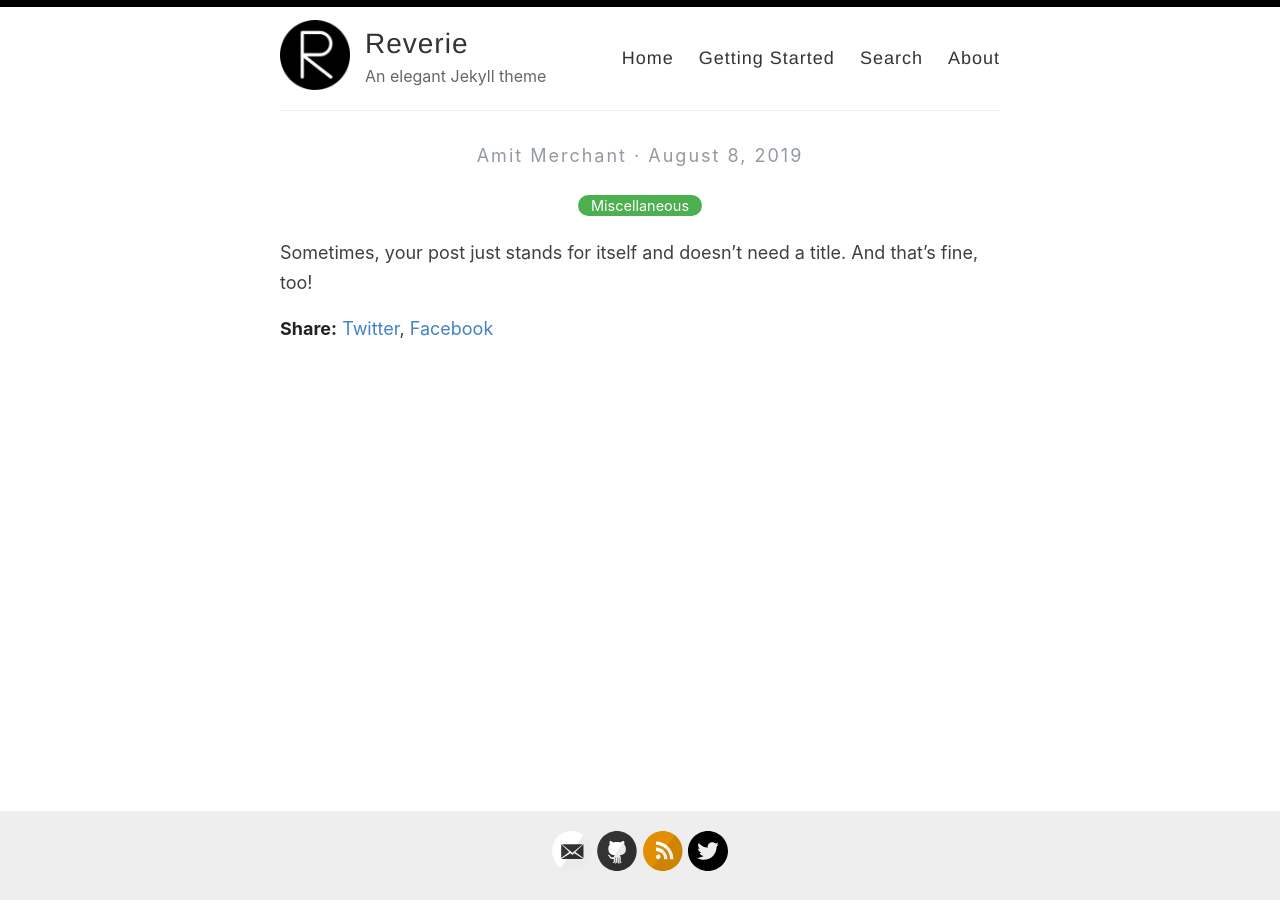
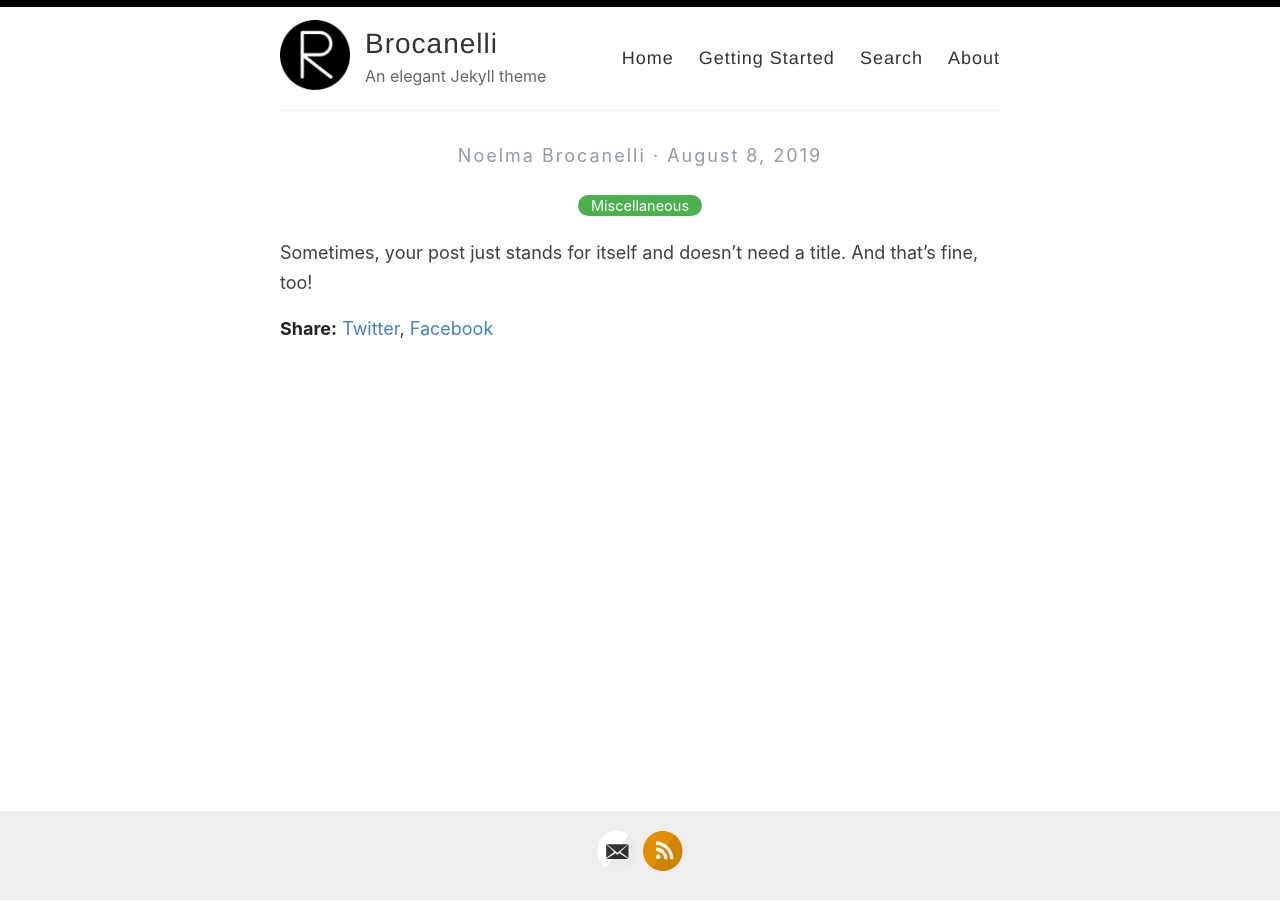
Before and after one commit to nbroca/nbrocanelli.github.io, a Jekyll site: the page built from _posts/2019-08-08-no-title-posts.md, in a window 1280 px wide. Built offline with Jekyll 4.4.1, drawn with Linux system fonts in a browser that asks for light colours.

Commit message:
Update _config.yml

```diff
--- a/_config.yml
+++ b/_config.yml
@@ -3,10 +3,10 @@
 #
 
 # Name of your site (displayed in the header)
-name: Reverie
+name: Brocanelli
 
 # Name of the author
-author: Amit Merchant
+author: Noelma Brocanelli
 
 # Short bio or description (displayed in the header)
 description: An elegant Jekyll theme
@@ -21,15 +21,15 @@ avatar: /images/reverie.png
 # Includes an icon in the footer for each username you enter
 footer-links:
   dribbble:
-  email: amit.d.merchant@gmail.com
+  email: noelma.broca@gmail.com
   facebook:
   flickr:
-  github: amitmerchant1990/reverie
+  github:
   instagram:
   linkedin:
   pinterest:
   rss: rss
-  twitter: amit_merchant
+  twitter:
   stackoverflow:
   youtube: # channel/<your_long_string> or user/<user-name>
   googleplus: # anything in your profile username that comes after plus.google.com/
@@ -41,18 +41,18 @@ footer-links:
 disqus:
 
 # Enter your Google Analytics web tracking code (e.g. UA-2110908-2) to activate tracking
-google_analytics: UA-43339302-11
+google_analytics:
 
 # Your website URL (e.g. http://amitmerchant1990.github.io or http://www.amitmerchant.com)
 # Used for Sitemap.xml and your RSS feed
-url: http://www.amitmerchant.com/reverie
-enforce_ssl: https://www.amitmerchant.com/reverie
+url: http://nbrocanelli.github.io
+enforce_ssl: https://nbrocanelli.github.io
 
 # If you're hosting your site at a Project repository on GitHub pages
 # (http://yourusername.github.io/repository-name)
 # and NOT your User repository (http://yourusername.github.io)
 # then add in the baseurl here, like this: "/repository-name"
-baseurl: "/reverie"
+baseurl:
 
 #
 # !! You don't need to change any of the configuration flags below !!
```
